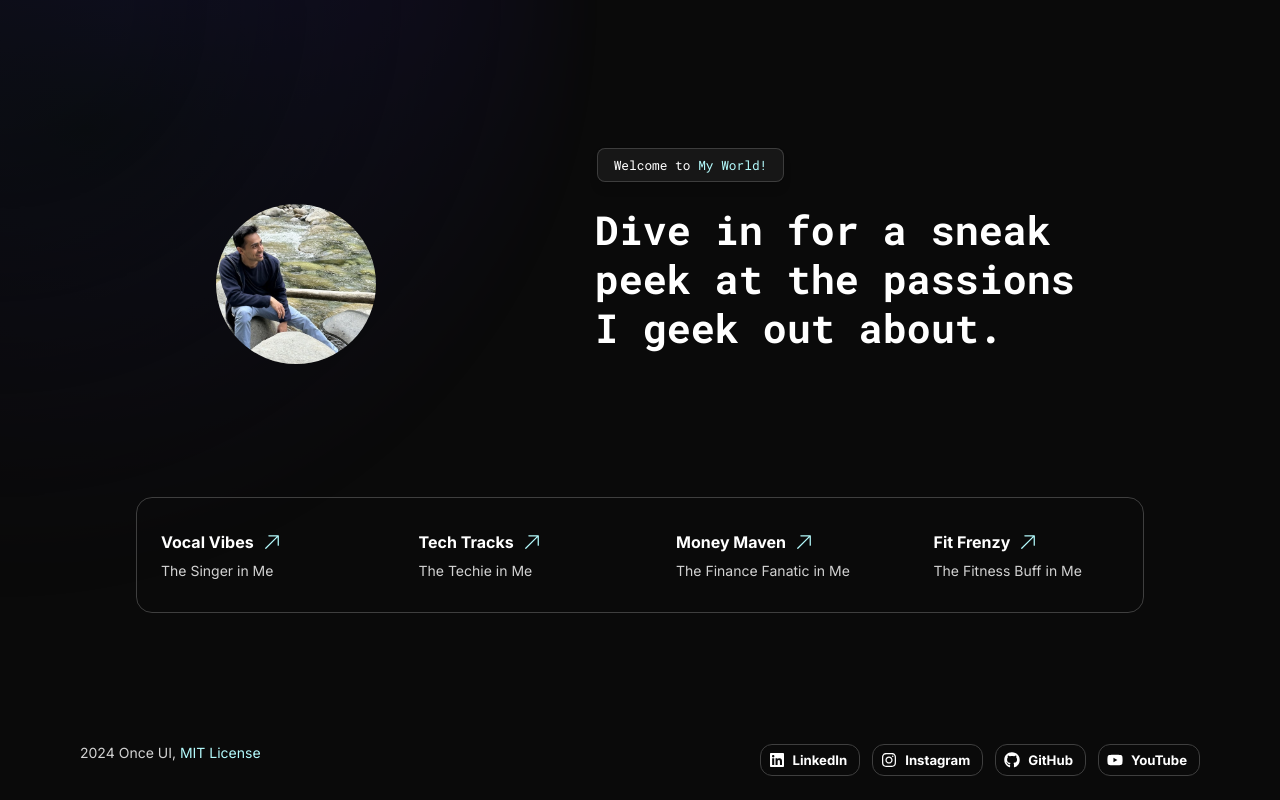
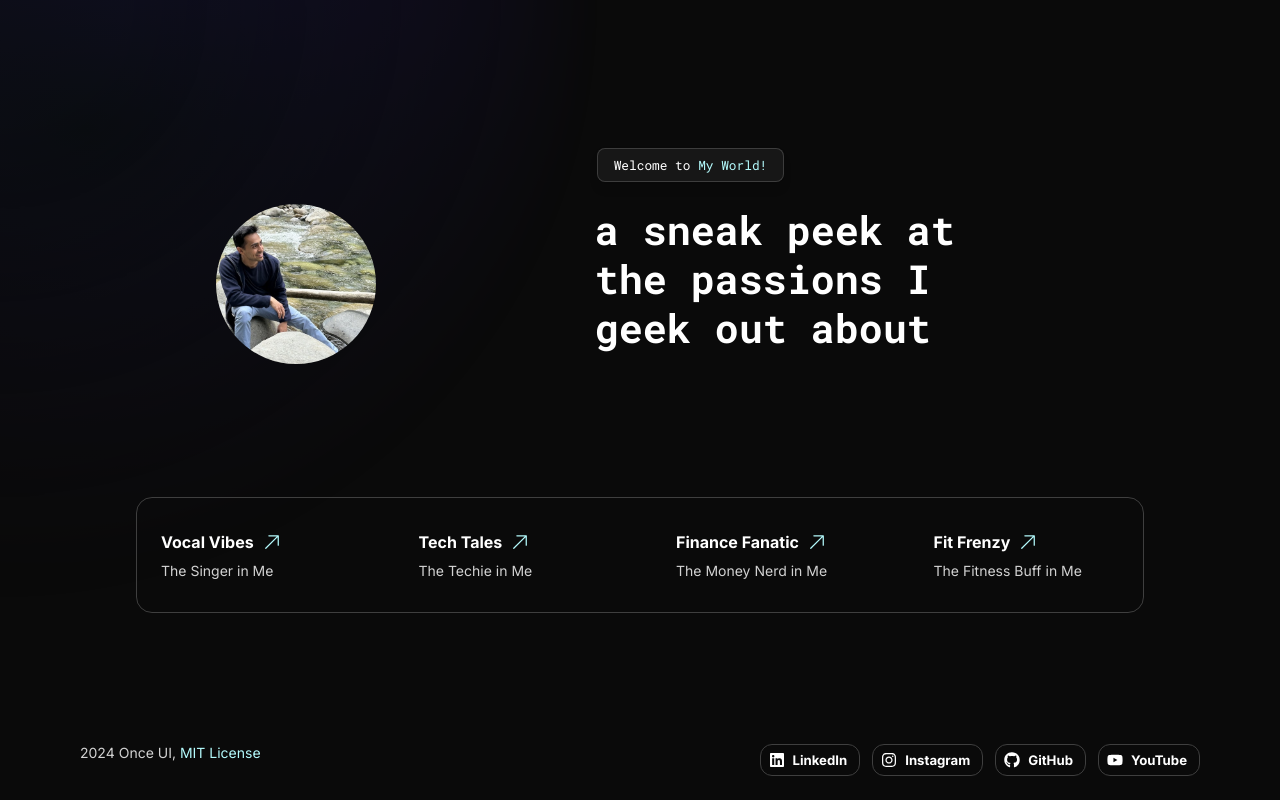
Before and after one commit to iamankurj/iamankurj.com, a Next.js app: page / in a window 1280 px wide. Built offline with nearby package versions, Linux system fonts and the light colour scheme.

Commit message:
Update page.tsx

```diff
--- a/src/app/page.tsx
+++ b/src/app/page.tsx
@@ -12,22 +12,22 @@ export default function Home() {
 
   const links = [
     {
-      href: "https://once-ui.com/docs/theming",
+      href: "/singing",
       title: "Vocal Vibes",
       description: "The Singer in Me",
     },
     {
-      href: "https://once-ui.com/docs/flexComponent",
-      title: "Tech Tracks",
+      href: "/tech",
+      title: "Tech Tales",
       description: "The Techie in Me",
     },
     {
-      href: "https://once-ui.com/docs/typography",
-      title: "Money Maven",
-      description: "The Finance Fanatic in Me",
+      href: "/finance",
+      title: "Finance Fanatic",
+      description: "The Money Nerd in Me",
     },
     {
-      href: "https://once-ui.com/docs/typography",
+      href: "/fitness",
       title: "Fit Frenzy",
       description: "The Fitness Buff in Me",
     },
@@ -37,7 +37,7 @@ export default function Home() {
     <Flex
       fillWidth paddingTop="l" paddingX="l"
       direction="column" alignItems="center" flex={1}>
-      <Flex
+      <Flex /* body section */
         position="relative"
         as="section" overflow="hidden"
         fillWidth minHeight="0" maxWidth={68}
@@ -46,7 +46,7 @@ export default function Home() {
           as="main"
           direction="column" justifyContent="center"
           fillWidth fillHeight padding="l" gap="l">
-          <Flex
+          <Flex /* top */
             mobileDirection="column"
             fillWidth gap="24">
             <Flex
@@ -83,13 +83,13 @@ export default function Home() {
                 <span className="font-code">
                   <LetterFx
                     trigger="instant">
-                    Dive in for a sneak peek at the passions I geek out about.
+                    a sneak peek at the passions I geek out about
                   </LetterFx>
                 </span>
               </Heading>
             </Flex>
           </Flex>
-          <Grid
+          <Grid /* bottom */
             radius="l"
             border="neutral-medium"
             borderStyle="solid-1"
@@ -100,7 +100,6 @@ export default function Home() {
             fillWidth>
             {links.map((link) => (
               <Link
-                target="_blank"
                 style={{ padding: 'var(--responsive-space-m)' }}
                 key={link.href}
                 href={link.href}>
@@ -126,7 +125,7 @@ export default function Home() {
           </Grid>
         </Flex>
       </Flex>
-      <Flex
+      <Flex /* footer section */
         as="footer"
         position="relative"
         fillWidth paddingX="l" paddingY="m"
```
